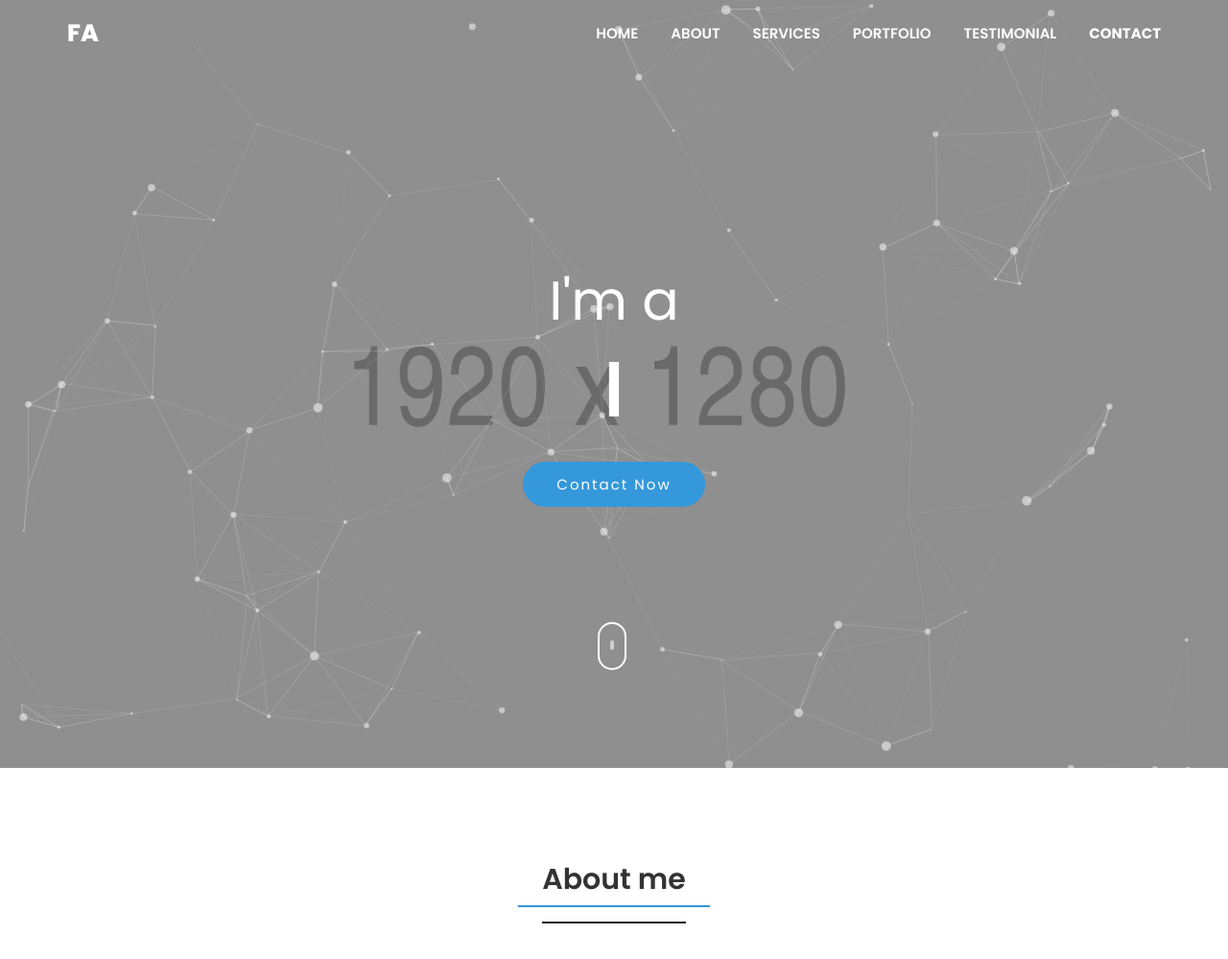
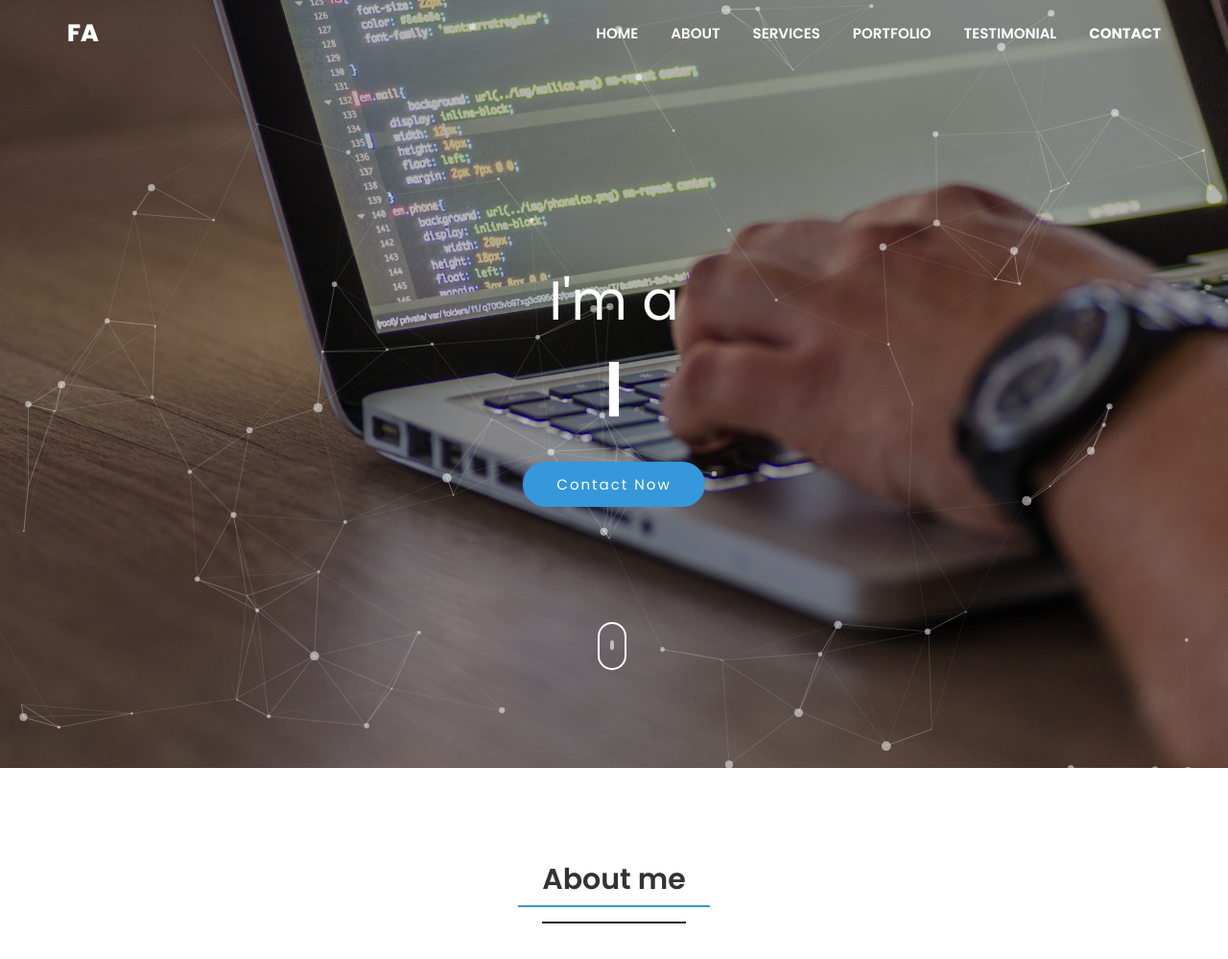
Before and after one commit to Fahadals09/mysite1, a Django app: page /Home/ in a window 1280 px wide. Shown: the top 999 px of the page at 96% size. Run offline with Django 3.2, Linux system fonts and the light colour scheme; data that the repository does not hold is empty.

Commit message:
try to add pic

```diff
--- a/Frontend-Templte/css/style.css
+++ b/Frontend-Templte/css/style.css
@@ -1,4 +1,6 @@
+{% load static %}
 /* =================================================
+
 
 Template Name:  Mouri - Personal Responsive Bootstrap Template
 Author: MouriThemes
@@ -317,7 +319,7 @@
 /* --------- 5. Banner area css starts -----------*/
 
 .banner-area{
-    background-image: url(../images/home/banner.png);
+    background-image: url({% static ' images/home/banner.jpg' %});
     background-position: center;
     -webkit-background-size:cover;
     background-size:cover;
--- a/Home/templates/Home/index.html
+++ b/Home/templates/Home/index.html
@@ -399,7 +399,8 @@
             <div class="row">
                 <div class="col-xs-12 col-sm-12 col-md-8 col-md-offset-2 col-lg-8 col-lg-offset-2 box-contact-form">
 
-                    <form id="contact-form" method="post" action="contact.php">
+                    <form  method="post" action="{% url 'contact:contact' %}">
+                        {% csrf_token %}
 
                         <div class="messages"></div>
                         <!--you can change the message in contact.php file -->
@@ -434,11 +435,11 @@
                                     </div>
                                 </div>
                                 <div class="col-md-12">
-                                    <button class="btn btn-send" value="">Send message</button>
+                                    <input class="btn btn-send" type="submit">
                                 </div>
                             </div>
                         </div>
-
+                            <input type="submit">
                     </form>
 
                 </div>
--- a/Static/css/style.css
+++ b/Static/css/style.css
@@ -317,7 +317,7 @@
 /* --------- 5. Banner area css starts -----------*/
 
 .banner-area{
-    background-image: url(../images/home/banner.png);
+    background-image: url(../images/home/banner.jpg);
     background-position: center;
     -webkit-background-size:cover;
     background-size:cover;
```
Also changed, not shown: contact/views.py (+12 -3 lines), Frontend-Templte/images/home/banner.jpg (added), Frontend-Templte/images/home/banner.png (deleted), Static/images/home/banner.jpg (added), Static/images/home/banner.png (deleted), media/posts/banner.jpg (added), 9 other files.
